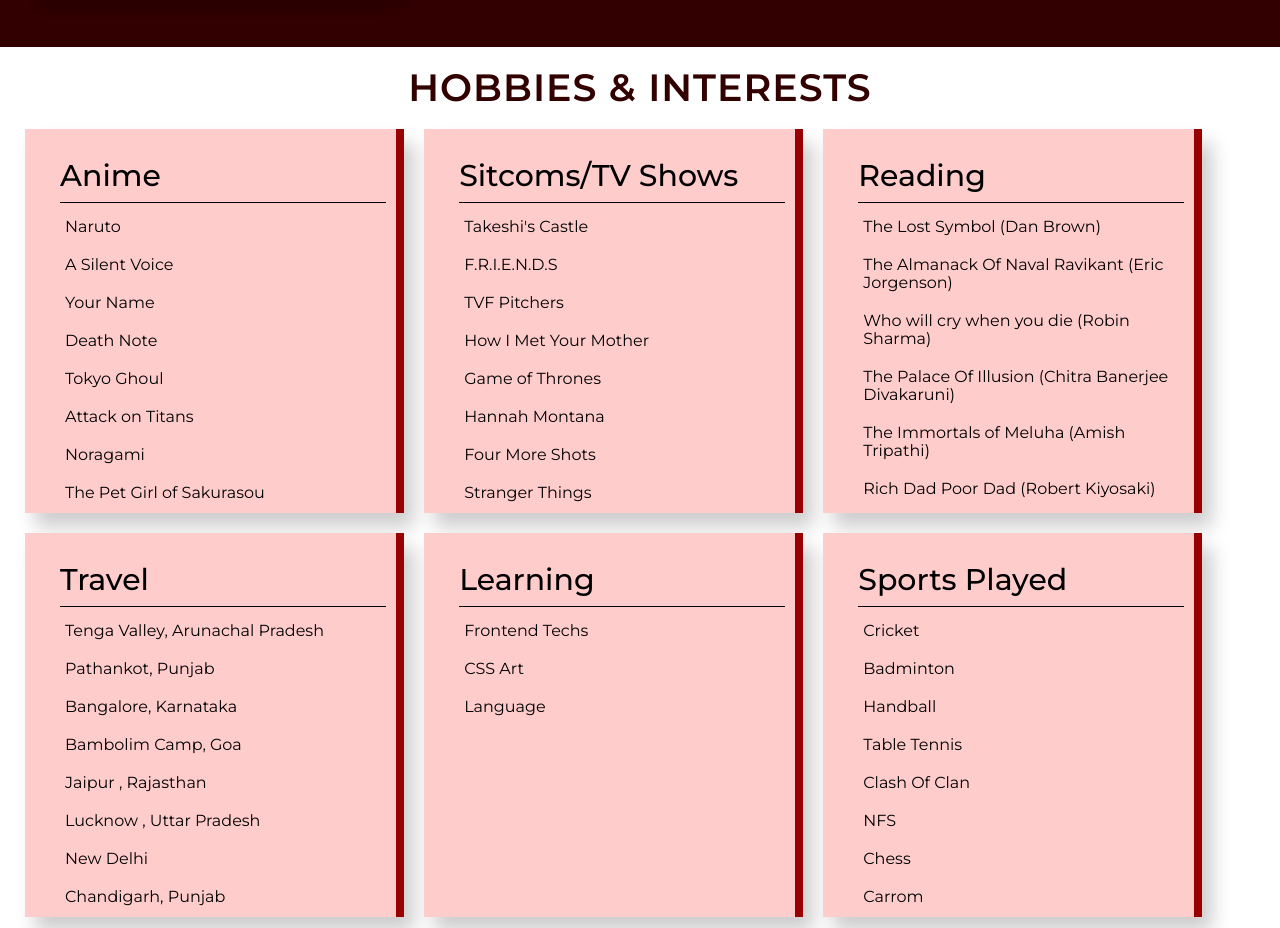
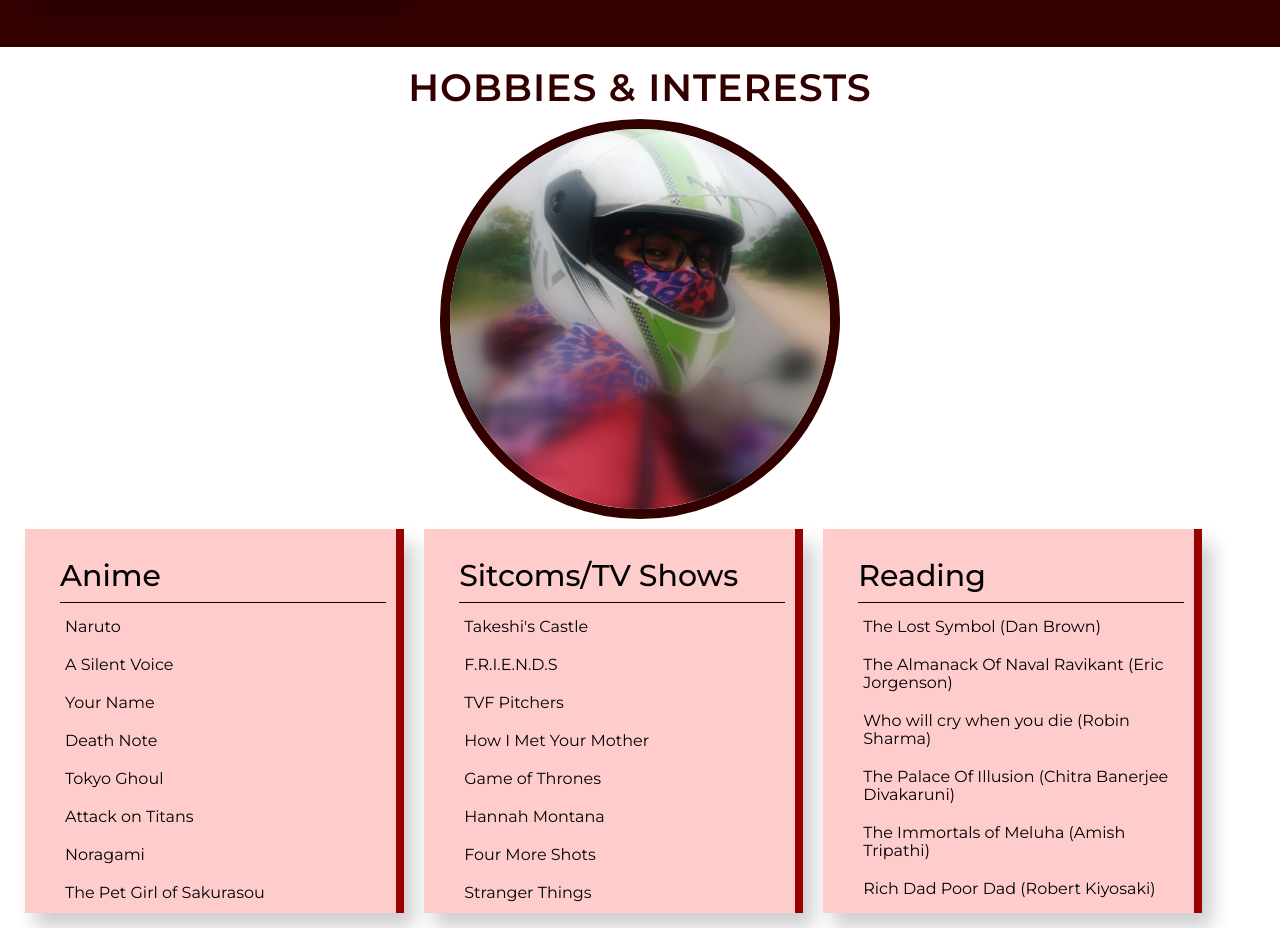
Before and after one commit to AbhiruchiMaurya/abhiruchimaurya.github.io, a plain HTML site: page index.html in a window 1280 px wide. Shown: the part 4243-5171 px from the top of the page. Drawn offline with nearby package versions, Linux system fonts and the light colour scheme; animation ran at ten frames a second.

Commit message:
Minor changes

```diff
--- a/index.html
+++ b/index.html
@@ -305,6 +305,17 @@
           <div class="section-heading">
             <h2 class="cherryHeader text-center">HOBBIES & INTERESTS</h2>
           </div>
+          <div style="text-align: center">
+            <img
+              src="images/bike.jpg"
+              alt="ProfilePhoto"
+              style="
+                width: 400px;
+                border: 10px solid #330000;
+                border-radius: 50%;
+              "
+            />
+          </div>
           <ul class="hobby-listings">
             <li ng-repeat="m in hobbies">
               <div class="row">
--- a/js/data.js
+++ b/js/data.js
@@ -308,14 +308,14 @@ app.controller("myCtrl", [
           "Gurugram , Haryana"
         ],
       },
-      {
-        name: "Learning",
-        list: [
-          "Frontend Techs",
-          "CSS Art",
-          "Language"
-        ],
-      },
+      // {
+      //   name: "Learning",
+      //   list: [
+      //     "Frontend Techs",
+      //     "CSS Art",
+      //     "Language"
+      //   ],
+      // },
       {
         name: "Sports Played",
         list: [
```
Also changed, not shown: images/bike.jpg (added), images/kvs.png (deleted), images/ripple.svg (deleted), images/rr.jpg (deleted).
